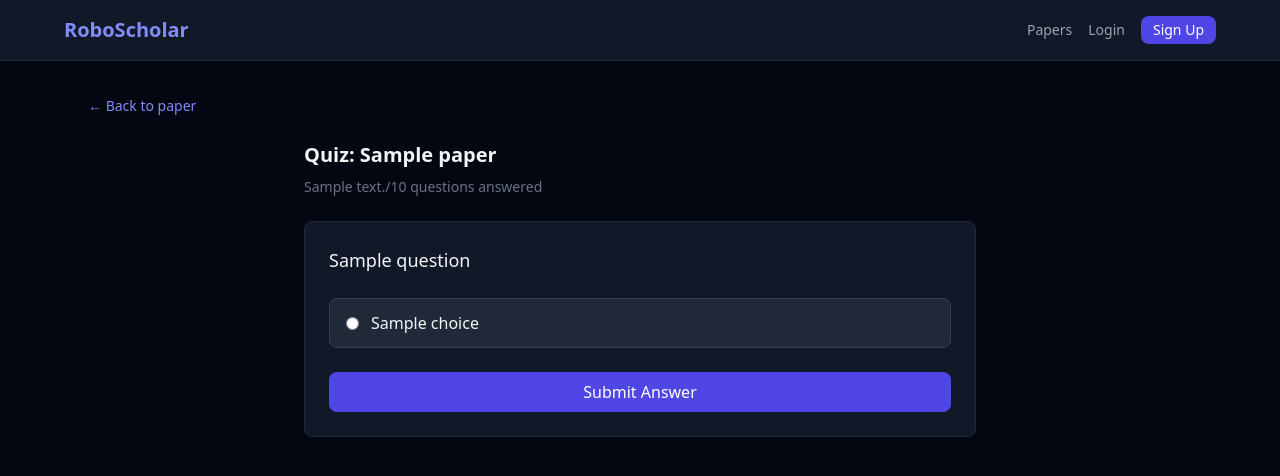
After one commit to lukehot/roboscholar, a FastAPI app: template app/templates/quiz.html in a window 1280 px wide. The commit adds this page. Shown: the top 476 px of the page. Run offline with FastAPI, Linux system fonts and the light colour scheme; the template is opened without the code that fills it: most values are stand-ins (such as "Sample title", 1, 10 or a date in 2020); some libraries are stand-ins or nearby versions.

Commit message:
Step 7: Basic quiz system with template-generated questions
- Questions table with multiple-choice format (4 choices)
- Quiz attempts tracking per user
- Template-based question generation (237 questions, no API cost)
- Optional AI generation via --ai flag with Claude API
- Quiz page with answer submission and result feedback
- Take Quiz button on paper detail page

Co-Authored-By: Claude Opus 4.6 <noreply@anthropic.com>

```diff
--- a/app/main.py
+++ b/app/main.py
@@ -113,3 +113,85 @@ async def logout():
     redirect = RedirectResponse("/", status_code=303)
     clear_auth_cookies(redirect)
     return redirect
+
+
+# --- Quiz ---
+
+@app.get("/papers/{slug}/quiz", response_class=HTMLResponse)
+async def quiz_page(request: Request, slug: str):
+    user = get_current_user(request)
+    if not user:
+        return RedirectResponse("/login", status_code=303)
+
+    db = get_client()
+    paper = db.table("papers").select("*").eq("slug", slug).single().execute().data
+    questions = (
+        db.table("questions").select("*")
+        .eq("paper_number", paper["number"]).execute().data
+    )
+
+    if not questions:
+        return templates.TemplateResponse("quiz.html", _ctx(
+            request, paper=paper, question=None, total=0, current=0,
+        ))
+
+    # Find first unanswered question for this user
+    attempts = (
+        db.table("quiz_attempts").select("question_id")
+        .eq("user_id", user["id"]).execute().data
+    )
+    answered_ids = set(a["question_id"] for a in attempts)
+    unanswered = [q for q in questions if q["id"] not in answered_ids]
+
+    import json
+    question = unanswered[0] if unanswered else None
+    if question and isinstance(question["choices"], str):
+        question["choices"] = json.loads(question["choices"])
+
+    return templates.TemplateResponse("quiz.html", _ctx(
+        request,
+        paper=paper,
+        question=question,
+        total=len(questions),
+        answered=len(answered_ids),
+        done=not unanswered,
+    ))
+
+
+@app.post("/papers/{slug}/quiz")
+async def quiz_submit(
+    request: Request,
+    slug: str,
+    question_id: int = Form(...),
+    selected: int = Form(...),
+):
+    user = get_current_user(request)
+    if not user:
+        return RedirectResponse("/login", status_code=303)
+
+    db = get_client()
+    paper = db.table("papers").select("*").eq("slug", slug).single().execute().data
+
+    import json
+    question = db.table("questions").select("*").eq("id", question_id).single().execute().data
+    if isinstance(question["choices"], str):
+        question["choices"] = json.loads(question["choices"])
+
+    is_correct = selected == question["correct_index"]
+
+    # Record attempt
+    from app.db import get_admin_client
+    get_admin_client().table("quiz_attempts").insert({
+        "user_id": user["id"],
+        "question_id": question_id,
+        "selected_index": selected,
+        "is_correct": is_correct,
+    }).execute()
+
+    return templates.TemplateResponse("quiz_result.html", _ctx(
+        request,
+        paper=paper,
+        question=question,
+        selected=selected,
+        is_correct=is_correct,
+    ))
--- a/app/templates/paper_detail.html
+++ b/app/templates/paper_detail.html
@@ -31,6 +31,10 @@
             {{ paper.pdf_filename }}
         </span>
         {% endif %}
+        <a href="/papers/{{ paper.slug }}/quiz"
+           class="inline-flex items-center gap-1 bg-emerald-600 hover:bg-emerald-500 text-white text-sm px-4 py-2 rounded-lg transition">
+            Take Quiz
+        </a>
     </div>
 
     {% if paper.summary %}
--- /dev/null
+++ b/app/templates/quiz.html
@@ -0,0 +1,41 @@
+{% extends "base.html" %}
+{% block title %}Quiz: {{ paper.title }} - RoboScholar{% endblock %}
+{% block content %}
+<div class="mb-6">
+    <a href="/papers/{{ paper.slug }}" class="text-sm text-indigo-400 hover:text-indigo-300">&larr; Back to paper</a>
+</div>
+
+<div class="max-w-2xl mx-auto">
+    <h1 class="text-xl font-bold mb-2">Quiz: {{ paper.title }}</h1>
+    <p class="text-sm text-gray-500 mb-6">{{ answered }}/{{ total }} questions answered</p>
+
+    {% if done %}
+    <div class="bg-green-900/30 border border-green-700 rounded-lg p-6 text-center">
+        <p class="text-green-300 text-lg font-semibold mb-2">All questions completed!</p>
+        <a href="/papers/{{ paper.slug }}" class="text-indigo-400 hover:text-indigo-300">Back to paper</a>
+    </div>
+    {% elif question %}
+    <form method="post" action="/papers/{{ paper.slug }}/quiz" class="bg-gray-900 border border-gray-800 rounded-lg p-6">
+        <input type="hidden" name="question_id" value="{{ question.id }}">
+        <p class="text-lg mb-6">{{ question.question }}</p>
+
+        <div class="space-y-3 mb-6">
+            {% for choice in question.choices %}
+            <label class="flex items-center gap-3 bg-gray-800 hover:bg-gray-750 border border-gray-700 rounded-lg px-4 py-3 cursor-pointer transition">
+                <input type="radio" name="selected" value="{{ loop.index0 }}" required
+                       class="text-indigo-500">
+                <span>{{ choice }}</span>
+            </label>
+            {% endfor %}
+        </div>
+
+        <button type="submit"
+                class="w-full bg-indigo-600 hover:bg-indigo-500 text-white py-2 rounded-lg transition">
+            Submit Answer
+        </button>
+    </form>
+    {% else %}
+    <p class="text-gray-500">No quiz questions available for this paper yet.</p>
+    {% endif %}
+</div>
+{% endblock %}
```
Also changed, not shown: app/templates/quiz_result.html (added, +48 -0 lines), scripts/create_quiz_tables.sql (added, +31 -0 lines), scripts/generate_quizzes.py (added, +161 -0 lines).
